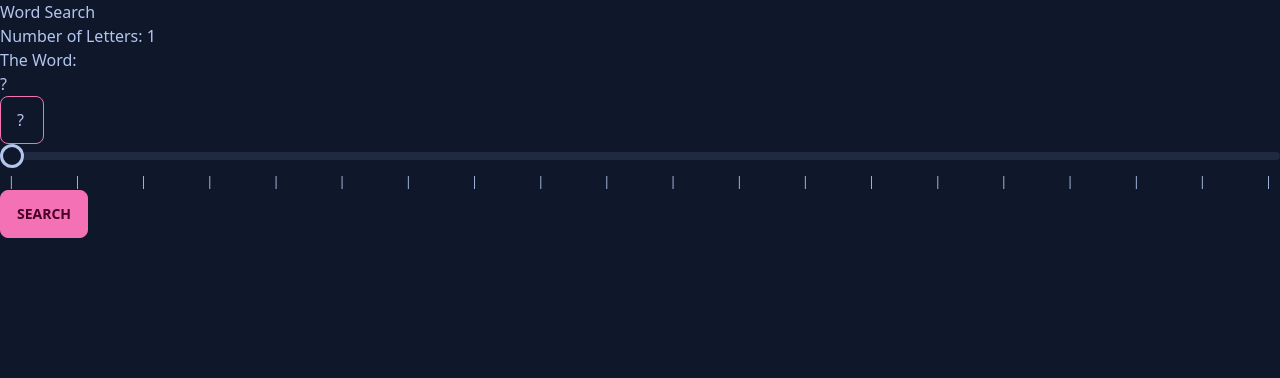
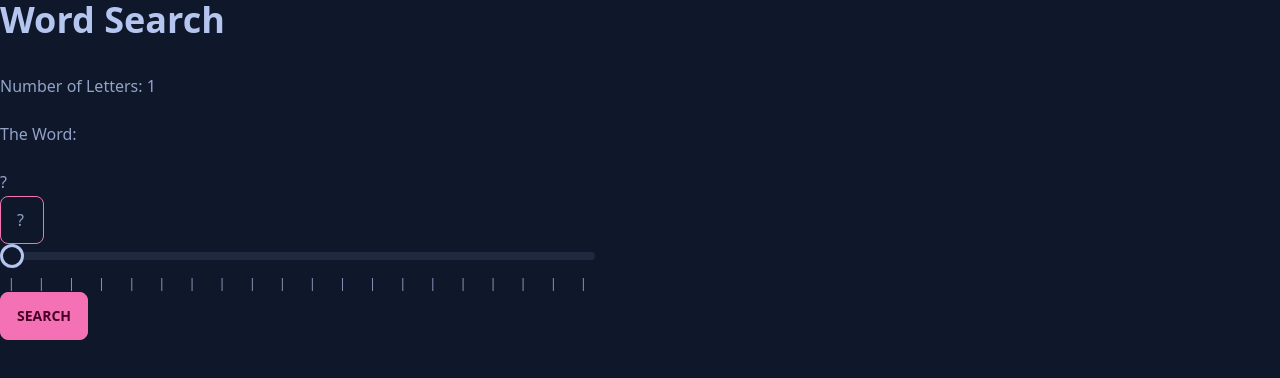
Before and after one commit to 3n3a/word-search, a SvelteKit app: page / in a window 1280 px wide. Shown: the top 378 px of the page. Built offline with nearby package versions, Linux system fonts and the light colour scheme.

Commit message:
add prose

```diff
--- a/package.json
+++ b/package.json
@@ -14,6 +14,7 @@
 	"devDependencies": {
 		"@sveltejs/adapter-auto": "^1.0.0",
 		"@sveltejs/kit": "^1.0.0",
+		"@tailwindcss/typography": "^0.5.9",
 		"@types/lodash": "^4.14.191",
 		"@typescript-eslint/eslint-plugin": "^5.45.0",
 		"@typescript-eslint/parser": "^5.45.0",
--- a/src/routes/+page.svelte
+++ b/src/routes/+page.svelte
@@ -29,7 +29,8 @@
     }
 </script>
 
-<h1>Word Search</h1>
+<div class="prose w-full">
+    <h1 class="heading-1">Word Search</h1>
 
     <p>Number of Letters: {numberOfLetters}</p>
     <p>The Word:</p>
@@ -56,3 +57,5 @@
         class="btn btn-accent">
         Search
     </button>
+
+</div>
--- a/tailwind.config.cjs
+++ b/tailwind.config.cjs
@@ -3,7 +3,7 @@ module.exports = {
         './src/**/*.{svelte,js,ts}',
         './src/app.html'
     ],
-    plugins: [require('daisyui')],
+    plugins: [require("@tailwindcss/typography"), require('daisyui')],
     daisyui: {
         themes: ["night"],
         darkTheme: "night",
```
Also changed, not shown: 1 other file (tests, documents, lock files or other folders). Lines whose indentation alone changed are shown as unchanged.
